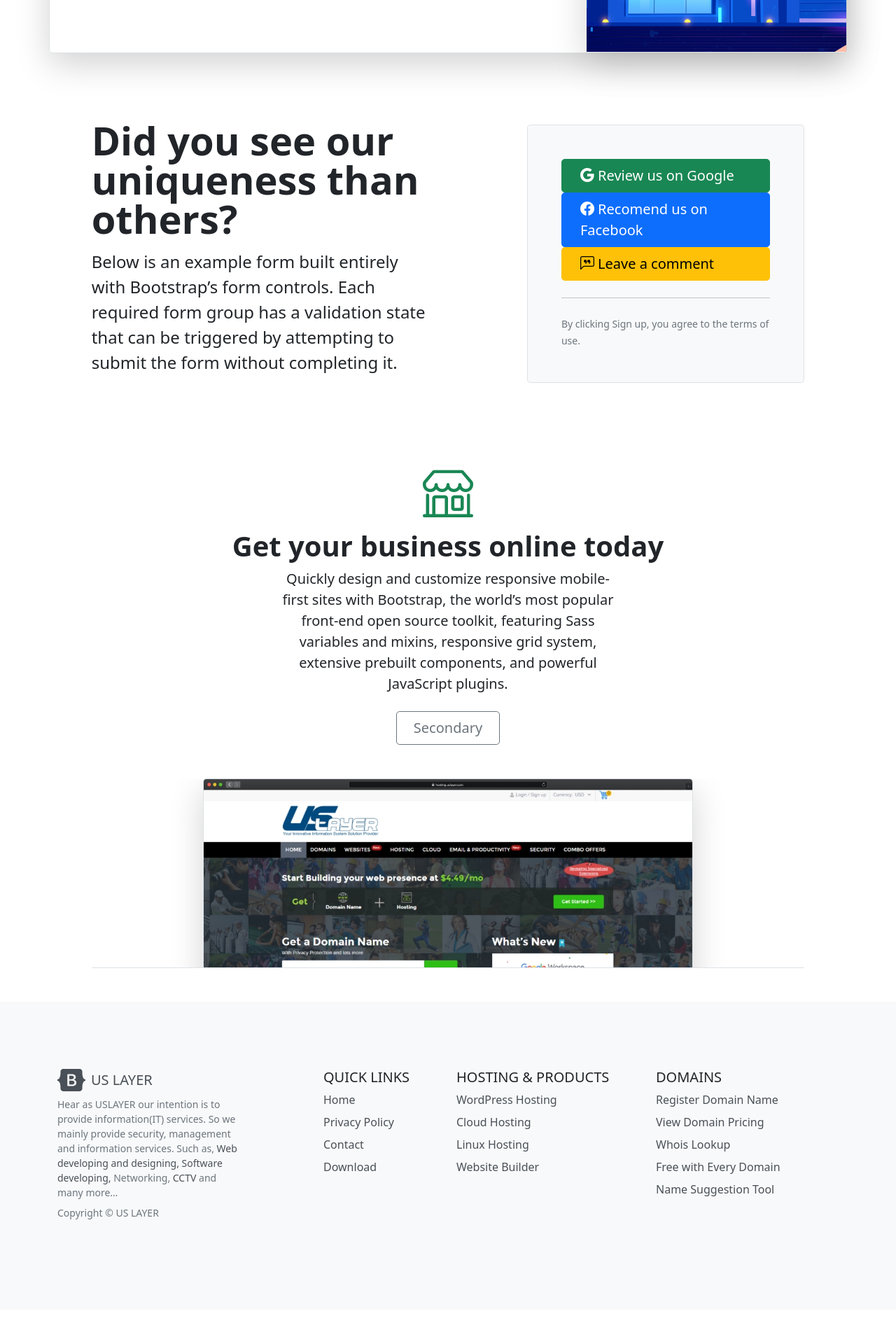
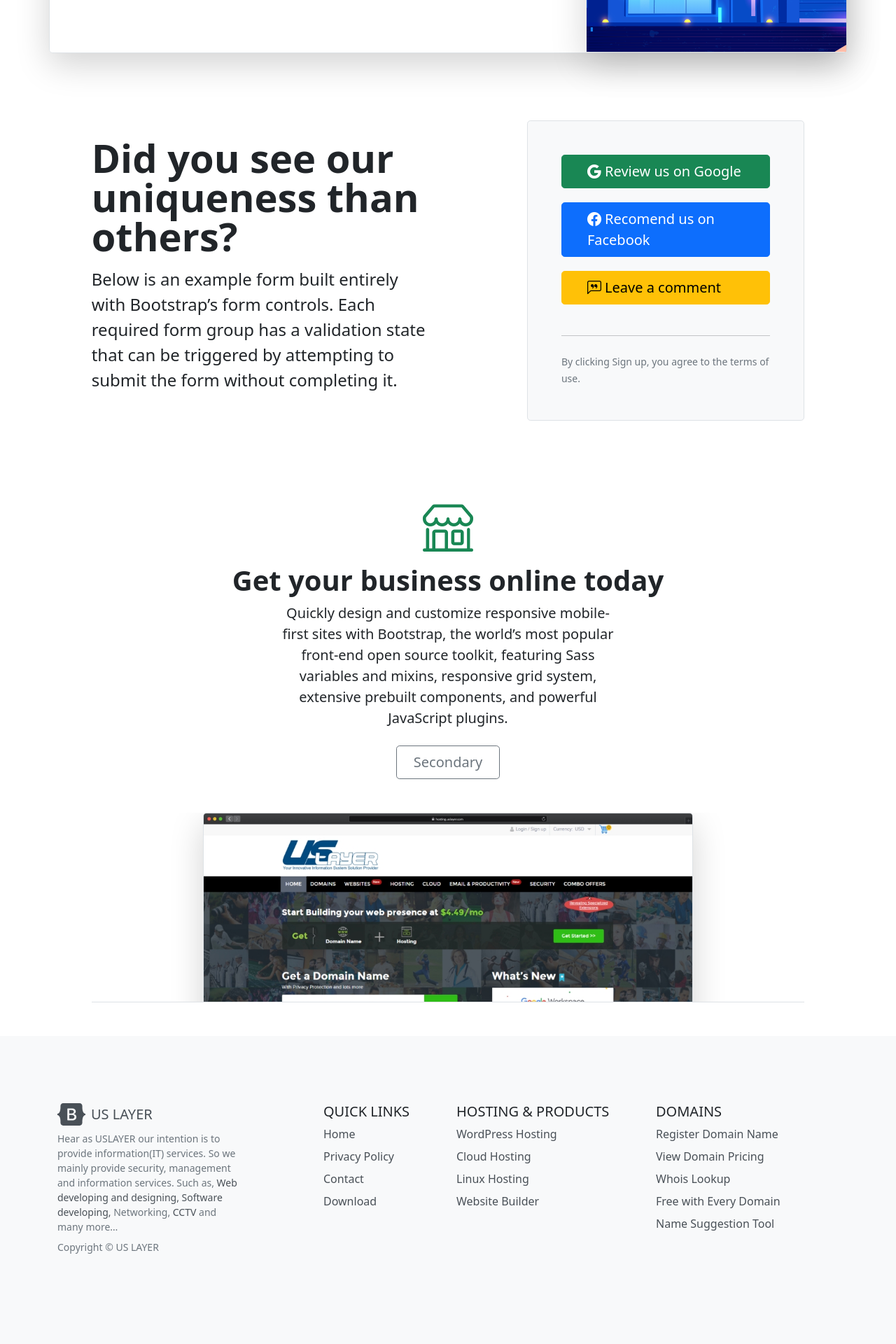
Before and after one commit to uslayer/uslayer.github.io, a Jekyll site: the page built from index.html, in a window 1280 px wide. Shown: the part 1103-3023 px from the top of the page at 70% size. Built offline with Jekyll 4.4.1, drawn with Linux system fonts in a browser that asks for light colours; the list of posts is cut into pages by our own code; before the commit the page ends 2974 px from its top, so only the background shows below that.

Commit message:
Update custom.css

```diff
--- a/assets/css/custom.css
+++ b/assets/css/custom.css
@@ -9,10 +9,11 @@
 
 .review_btn{
       text-align: left;
+      margin-bottom: 20px;
 }
 
 .review_btn div{
-      margin-left: 10px;
+      margin-left: 20px;
 }
 
 .my-5b {
```
